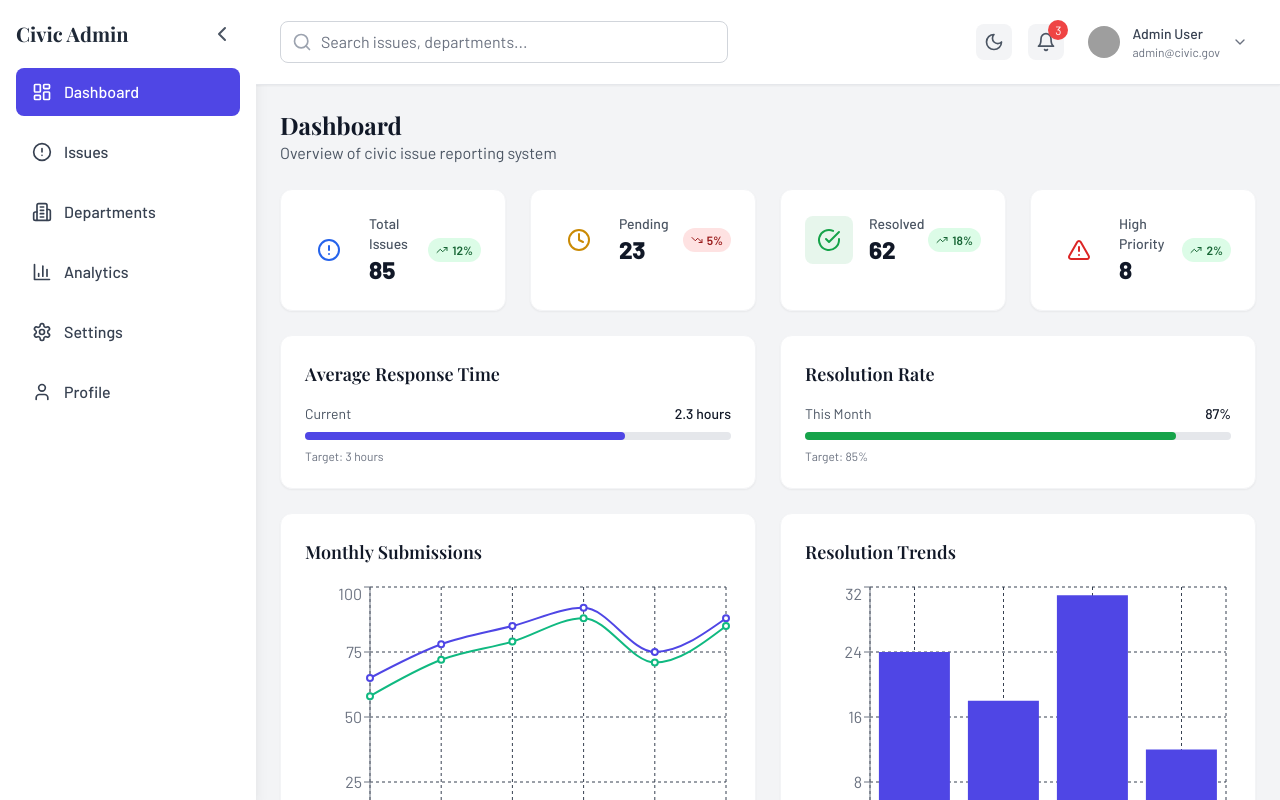
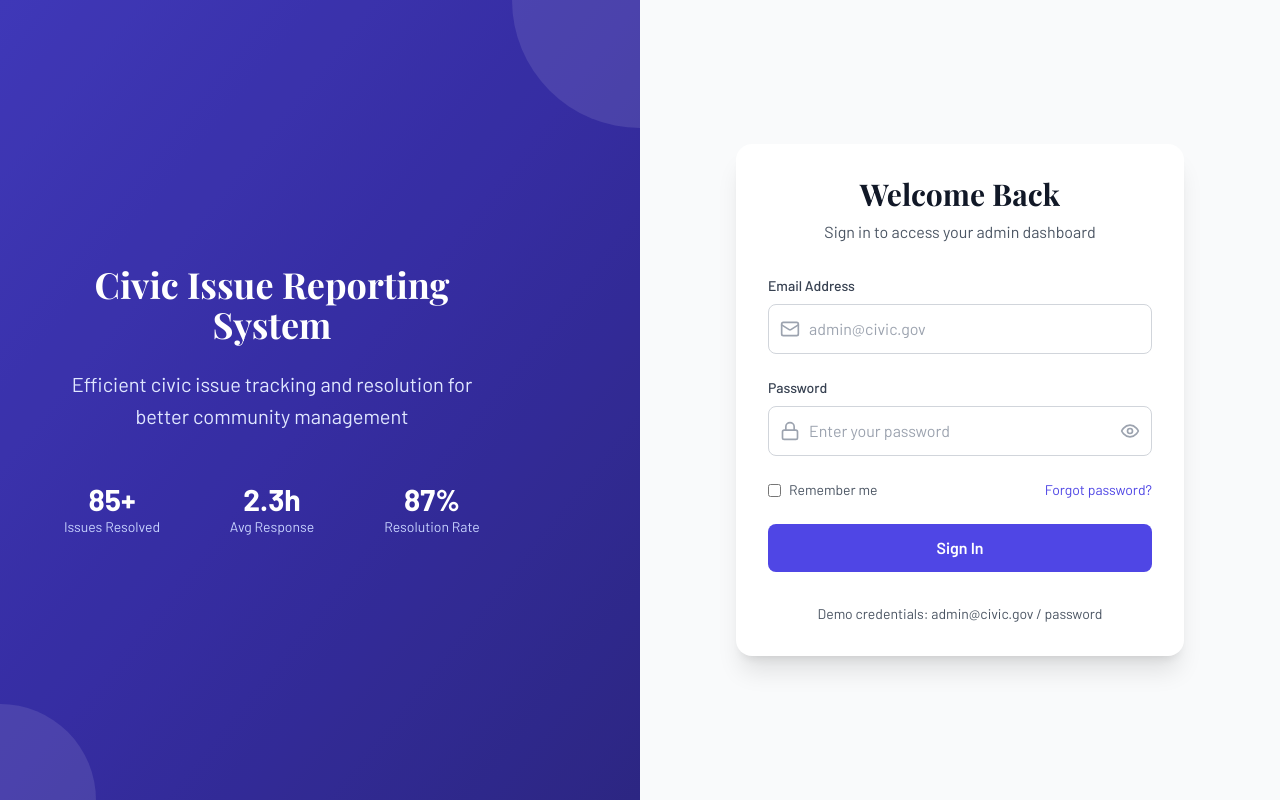
Before and after one commit to Team-rocket-devs/MeraSeher, a React (Vite) app: page / in a window 1280 px wide. Built offline with nearby package versions, Linux system fonts and the light colour scheme; grey boxes are pictures that could not be loaded.

Commit message:
feat: landing login page added

```diff
--- a/package.json
+++ b/package.json
@@ -13,6 +13,7 @@
     "lucide-react": "^0.344.0",
     "react": "^18.3.1",
     "react-dom": "^18.3.1",
+    "react-router-dom": "^7.8.2",
     "recharts": "^3.2.0"
   },
   "devDependencies": {
--- a/src/App.tsx
+++ b/src/App.tsx
@@ -1,5 +1,7 @@
-import { useState } from 'react';
+import React, { useState } from 'react';
+import { BrowserRouter as Router, Routes, Route, Navigate } from 'react-router-dom';
 import { ThemeProvider } from './context/ThemeContext';
+import { Login } from './components/Login';
 import { Sidebar } from './components/Sidebar';
 import { Topbar } from './components/Topbar';
 import { Dashboard } from './components/Dashboard';
@@ -10,8 +12,18 @@ import { Settings } from './components/Settings';
 import { Profile } from './components/Profile';
 
 function App() {
+  const [isAuthenticated, setIsAuthenticated] = useState(false);
   const [activeTab, setActiveTab] = useState('dashboard');
   const [sidebarCollapsed, setSidebarCollapsed] = useState(false);
+
+    const handleLogin = () => {
+    setIsAuthenticated(true);
+  };
+
+  const handleLogout = () => {
+    setIsAuthenticated(false);
+    setActiveTab('dashboard');
+  };
 
   const renderContent = () => {
     switch (activeTab) {
@@ -33,7 +45,23 @@ function App() {
   };
 
   return (
+    <Router>
       <ThemeProvider>
+        <Routes>
+          <Route
+            path="/"
+            element={
+              isAuthenticated ? (
+                <Navigate to="/dashboard" replace />
+              ) : (
+                <Login onLogin={handleLogin} />
+              )
+            }
+          />
+          <Route
+            path="/dashboard"
+            element={
+              isAuthenticated ? (
                 <div className="flex h-screen bg-gray-100 dark:bg-gray-900">
                   <Sidebar
                     activeTab={activeTab}
@@ -43,14 +71,22 @@ function App() {
                   />
 
                   <div className="flex-1 flex flex-col overflow-hidden">
-          <Topbar />
+                    <Topbar onLogout={handleLogout} />
 
                     <main className="flex-1 overflow-y-auto">
                       {renderContent()}
                     </main>
                   </div>
                 </div>
+              ) : (
+                <Navigate to="/" replace />
+              )
+            }
+          />
+          <Route path="*" element={<Navigate to="/" replace />} />
+        </Routes>
       </ThemeProvider>
+    </Router>
   );
 }
 
--- /dev/null
+++ b/src/components/Login.tsx
@@ -0,0 +1,156 @@
+import React, { useState } from 'react';
+import { Eye, EyeOff, Mail, Lock } from 'lucide-react';
+
+interface LoginProps {
+  onLogin: () => void;
+}
+
+export function Login({ onLogin }: LoginProps) {
+  const [email, setEmail] = useState('');
+  const [password, setPassword] = useState('');
+  const [showPassword, setShowPassword] = useState(false);
+  const [isLoading, setIsLoading] = useState(false);
+
+  const handleSubmit = async (e: React.FormEvent) => {
+    e.preventDefault();
+    setIsLoading(true);
+
+    // Simulate API call
+    setTimeout(() => {
+      setIsLoading(false);
+      onLogin();
+    }, 1000);
+  };
+
+  return (
+    <div className="min-h-screen flex">
+      {/* Left Column - Hidden on mobile */}
+      <div className="hidden lg:flex lg:w-1/2 bg-gradient-to-br from-indigo-600 via-indigo-700 to-indigo-800 relative overflow-hidden">
+        <div className="absolute inset-0 bg-black bg-opacity-20"></div>
+        <div className="relative z-10 flex flex-col justify-center items-center text-white p-12">
+          <div className="max-w-md text-center">
+            <h1 className="text-4xl font-bold mb-6">
+              Civic Issue Reporting System
+            </h1>
+            <p className="text-xl text-indigo-100 leading-relaxed">
+              Efficient civic issue tracking and resolution for better community management
+            </p>
+            <div className="mt-12 grid grid-cols-3 gap-8 text-center">
+              <div>
+                <div className="text-3xl font-bold">85+</div>
+                <div className="text-sm text-indigo-200">Issues Resolved</div>
+              </div>
+              <div>
+                <div className="text-3xl font-bold">2.3h</div>
+                <div className="text-sm text-indigo-200">Avg Response</div>
+              </div>
+              <div>
+                <div className="text-3xl font-bold">87%</div>
+                <div className="text-sm text-indigo-200">Resolution Rate</div>
+              </div>
+            </div>
+          </div>
+        </div>
+
+        {/* Decorative elements */}
+        <div className="absolute top-0 right-0 w-64 h-64 bg-white bg-opacity-10 rounded-full -translate-y-32 translate-x-32"></div>
+        <div className="absolute bottom-0 left-0 w-48 h-48 bg-white bg-opacity-10 rounded-full translate-y-24 -translate-x-24"></div>
+      </div>
+
+      {/* Right Column - Login Form */}
+      <div className="w-full lg:w-1/2 flex items-center justify-center p-8 bg-gray-50">
+        <div className="w-full max-w-md">
+          <div className="bg-white rounded-2xl shadow-xl p-8">
+            <div className="text-center mb-8">
+              <h2 className="text-3xl font-bold text-gray-900 mb-2">
+                Welcome Back
+              </h2>
+              <p className="text-gray-600">
+                Sign in to access your admin dashboard
+              </p>
+            </div>
+
+            <form onSubmit={handleSubmit} className="space-y-6">
+              <div>
+                <label htmlFor="email" className="block text-sm font-medium text-gray-700 mb-2">
+                  Email Address
+                </label>
+                <div className="relative">
+                  <Mail className="absolute left-3 top-1/2 transform -translate-y-1/2 text-gray-400 w-5 h-5" />
+                  <input
+                    id="email"
+                    type="email"
+                    value={email}
+                    onChange={(e) => setEmail(e.target.value)}
+                    className="w-full pl-10 pr-4 py-3 border border-gray-300 rounded-lg focus:outline-none focus:ring-2 focus:ring-indigo-500 focus:border-transparent transition-colors"
+                    placeholder="admin@civic.gov"
+                    required
+                  />
+                </div>
+              </div>
+
+              <div>
+                <label htmlFor="password" className="block text-sm font-medium text-gray-700 mb-2">
+                  Password
+                </label>
+                <div className="relative">
+                  <Lock className="absolute left-3 top-1/2 transform -translate-y-1/2 text-gray-400 w-5 h-5" />
+                  <input
+                    id="password"
+                    type={showPassword ? 'text' : 'password'}
+                    value={password}
+                    onChange={(e) => setPassword(e.target.value)}
+                    className="w-full pl-10 pr-12 py-3 border border-gray-300 rounded-lg focus:outline-none focus:ring-2 focus:ring-indigo-500 focus:border-transparent transition-colors"
+                    placeholder="Enter your password"
+                    required
+                  />
+                  <button
+                    type="button"
+                    onClick={() => setShowPassword(!showPassword)}
+                    className="absolute right-3 top-1/2 transform -translate-y-1/2 text-gray-400 hover:text-gray-600"
+                  >
+                    {showPassword ? <EyeOff className="w-5 h-5" /> : <Eye className="w-5 h-5" />}
+                  </button>
+                </div>
+              </div>
+
+              <div className="flex items-center justify-between">
+                <label className="flex items-center">
+                  <input
+                    type="checkbox"
+                    className="rounded border-gray-300 text-indigo-600 focus:ring-indigo-500"
+                  />
+                  <span className="ml-2 text-sm text-gray-600">Remember me</span>
+                </label>
+                <a href="#" className="text-sm text-indigo-600 hover:text-indigo-500">
+                  Forgot password?
+                </a>
+              </div>
+
+              <button
+                type="submit"
+                disabled={isLoading}
+                className="w-full bg-indigo-600 hover:bg-indigo-700 disabled:bg-indigo-400 text-white font-semibold py-3 px-4 rounded-lg transition-colors focus:outline-none focus:ring-2 focus:ring-indigo-500 focus:ring-offset-2"
+              >
+                {isLoading ? (
+                  <div className="flex items-center justify-center">
+                    <div className="animate-spin rounded-full h-5 w-5 border-b-2 border-white mr-2"></div>
+                    Signing in...
+                  </div>
+                ) : (
+                  'Sign In'
+                )}
+              </button>
+            </form>
+
+            <div className="mt-8 text-center">
+              <p className="text-sm text-gray-600">
+                Demo credentials: admin@civic.gov / password
+              </p>
+            </div>
+          </div>
+        </div>
+      </div>
+    </div>
+  );
+}
--- a/src/components/Topbar.tsx
+++ b/src/components/Topbar.tsx
@@ -1,8 +1,12 @@
-import React, { useState } from 'react';
+import  { useState } from 'react';
 import { Search, Bell, Sun, Moon, ChevronDown } from 'lucide-react';
 import { useTheme } from '../context/ThemeContext';
 
-export function Topbar() {
+interface TopbarProps {
+  onLogout: () => void;
+}
+
+export function Topbar({ onLogout }: TopbarProps) {
   const [isDropdownOpen, setIsDropdownOpen] = useState(false);
   const { isDark, toggleTheme } = useTheme();
 
@@ -71,9 +75,12 @@ export function Topbar() {
                   Settings
                 </a>
                 <hr className="border-gray-200 dark:border-gray-700" />
-                <a href="#" className="block px-4 py-2 text-sm text-gray-700 dark:text-gray-200 hover:bg-gray-100 dark:hover:bg-gray-700">
+                    <button
+                  onClick={onLogout}
+                  className="w-full text-left px-4 py-2 text-sm text-gray-700 dark:text-gray-200 hover:bg-gray-100 dark:hover:bg-gray-700"
+                >
                   Sign Out
-                </a>
+                </button>
               </div>
             )}
           </div>
--- a/src/index.css
+++ b/src/index.css
@@ -2,12 +2,11 @@
 @tailwind components;
 @tailwind utilities;
 
-/* Global font setup */
+
 body {
-  @apply font-sans; /* Applies Barlow everywhere by default */
+  @apply font-sans;
 }
 
-/* Optional: style all headings with Playfair */
 h1, h2, h3, h4, h5, h6 {
   @apply font-serif;
 }
```
Also changed, not shown: 1 other file (tests, documents, lock files or other folders). Lines whose indentation alone changed are shown as unchanged.
